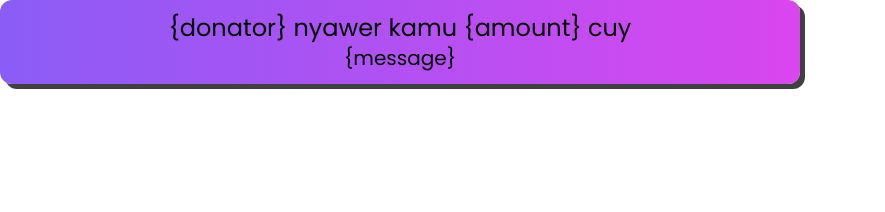
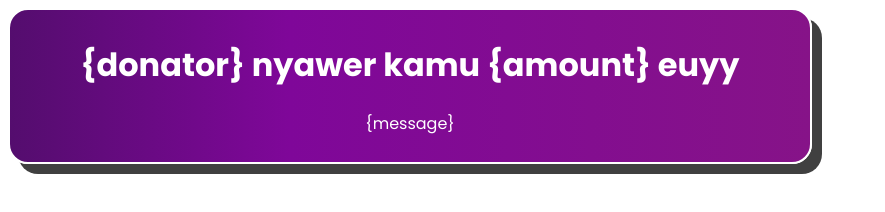
Before and after one commit to akbar-illust/SaweriaOverlay, a plain HTML site: page overlay-01.html in a window 1280 px wide. Shown: the whole page, without its empty margins (0-885 px from the left). Drawn offline with nearby package versions, Linux system fonts and the light colour scheme.

Commit message:
add something again

```diff
--- a/overlay-01.html
+++ b/overlay-01.html
@@ -5,7 +5,6 @@
     <meta charset="UTF-8">
     <meta name="viewport" content="width=device-width, initial-scale=1.0">
     <title>Overlay-01</title>
-    <script src="https://cdn.tailwindcss.com"></script>
     <style>
         @import url('https://fonts.googleapis.com/css2?family=Poppins:ital,wght@0,100;0,200;0,300;0,400;0,500;0,600;0,700;0,800;0,900;1,100;1,200;1,300;1,400;1,500;1,600;1,700;1,800;1,900&display=swap');
 
@@ -13,18 +12,37 @@
             font-family: "Poppins", sans-serif;
         }
 
-        .shadow-overlay {
+        .text{
+            color: white;
+        }
+
+        .bg-ov {
+            text-align: center;
+            padding-top: 10px;
+            padding-bottom: 10px;
+            background: rgb(84, 13, 110);
+            background: linear-gradient(90deg, rgba(84, 13, 110, 1) 0%, rgba(127, 7, 153, 1) 35%, rgba(134, 19, 136, 1) 100%);
+            border-radius: 20px;
+            border: solid 2px white;
+        }
+
+        .shadow-ov {
             -webkit-box-shadow: 10px 10px 0px 0px rgba(0, 0, 0, 0.75);
             -moz-box-shadow: 10px 10px 0px 0px rgba(0, 0, 0, 0.75);
-            box-shadow: 5px 5px 0px 0px rgba(0, 0, 0, 0.75);
+            box-shadow: 10px 10px 0px 0px rgba(0, 0, 0, 0.75);
         }
     </style>
 </head>
 
 <body>
-    <div class="shadow-overlay bg-gradient-to-r from-violet-500 to-fuchsia-500 grid justify-center rounded-xl text-center py-3" style="width: 50rem;">
-        <h1 class="text-2xl">{donator} nyawer kamu {amount} cuy</h1>
-        <p class="text-xl">{message}</p>
+    <div class="shadow-ov bg-ov" style="width: 50rem;">
+        <h1 class="text">
+            <span class="donator">{donator} </span>
+            nyawer kamu
+            <span class="amount">{amount}</span>
+            euyy
+        </h1>
+        <p class="message text">{message}</p>
     </div>
 </body>
 
```
Also changed, not shown: style.css (added).
